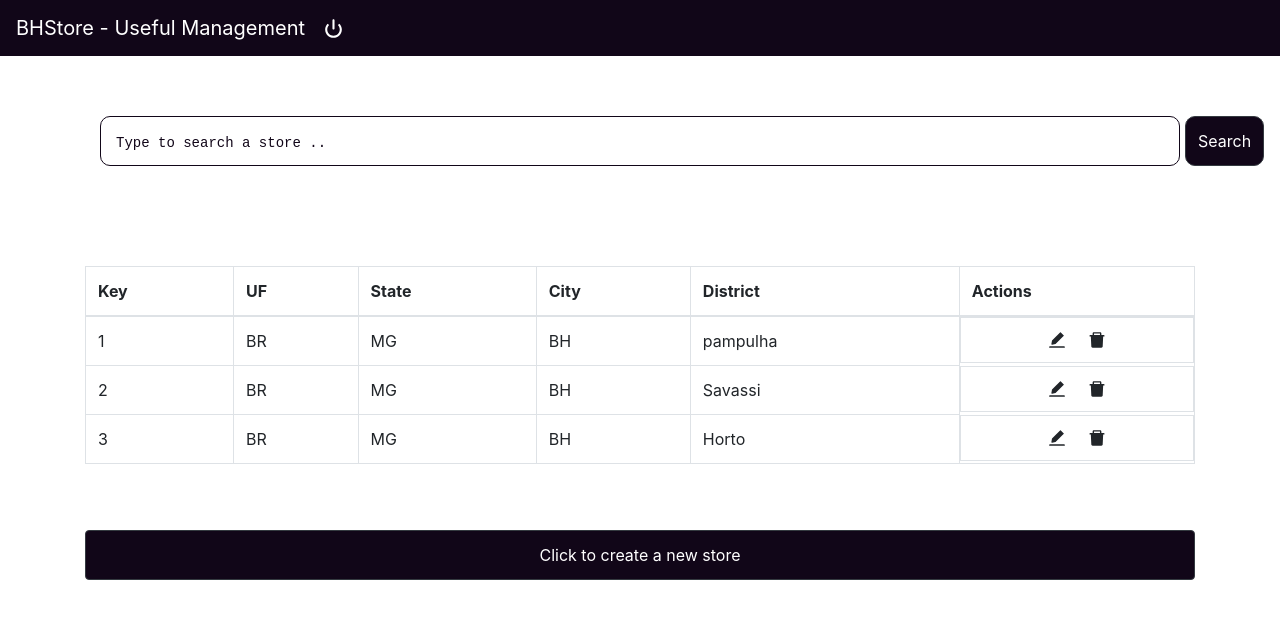
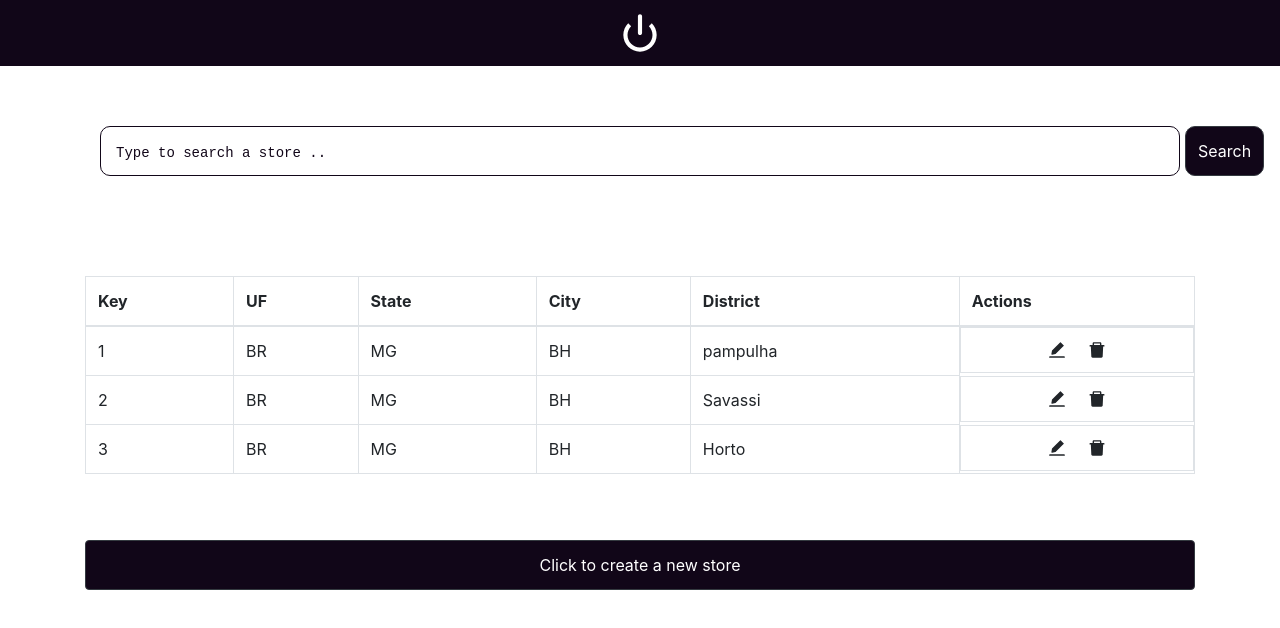
Before and after one commit to paulorodriguesdevcode/bhstore-app, a React (Create React App) app: page /home in a window 1280 px wide. Shown: the top 628 px of the page. Built offline with nearby package versions, Linux system fonts and the light colour scheme.

Commit message:
fix: align icon logoff

```diff
--- a/src/components/NavbarTop/index.tsx
+++ b/src/components/NavbarTop/index.tsx
@@ -16,8 +16,7 @@ const NavbarTop: React.FC = () => {
   return (
     <>
       <Navbar variant='dark' className=' navbar  nav-bar-top'>
-        <Navbar.Brand href='/home'>BHStore - Useful Management</Navbar.Brand>
-        <CgLogOff size={'25px'} onClick={logOff} />
+        <CgLogOff size={'50px'} onClick={logOff} title={'Click to logoff'} />
       </Navbar>
     </>
   )
--- a/src/components/NavbarTop/styles.scss
+++ b/src/components/NavbarTop/styles.scss
@@ -2,12 +2,15 @@
 
 .nav-bar-top{
     background-color: $color-dark !important;
+    display: flex !important;
+    justify-content: center !important;
 
     svg{
         display: flex;
         align-items: center;
         justify-content: flex-end;
-        color:$color-white
+        color:$color-white;
+        cursor:pointer;
     }
 }
 
```
